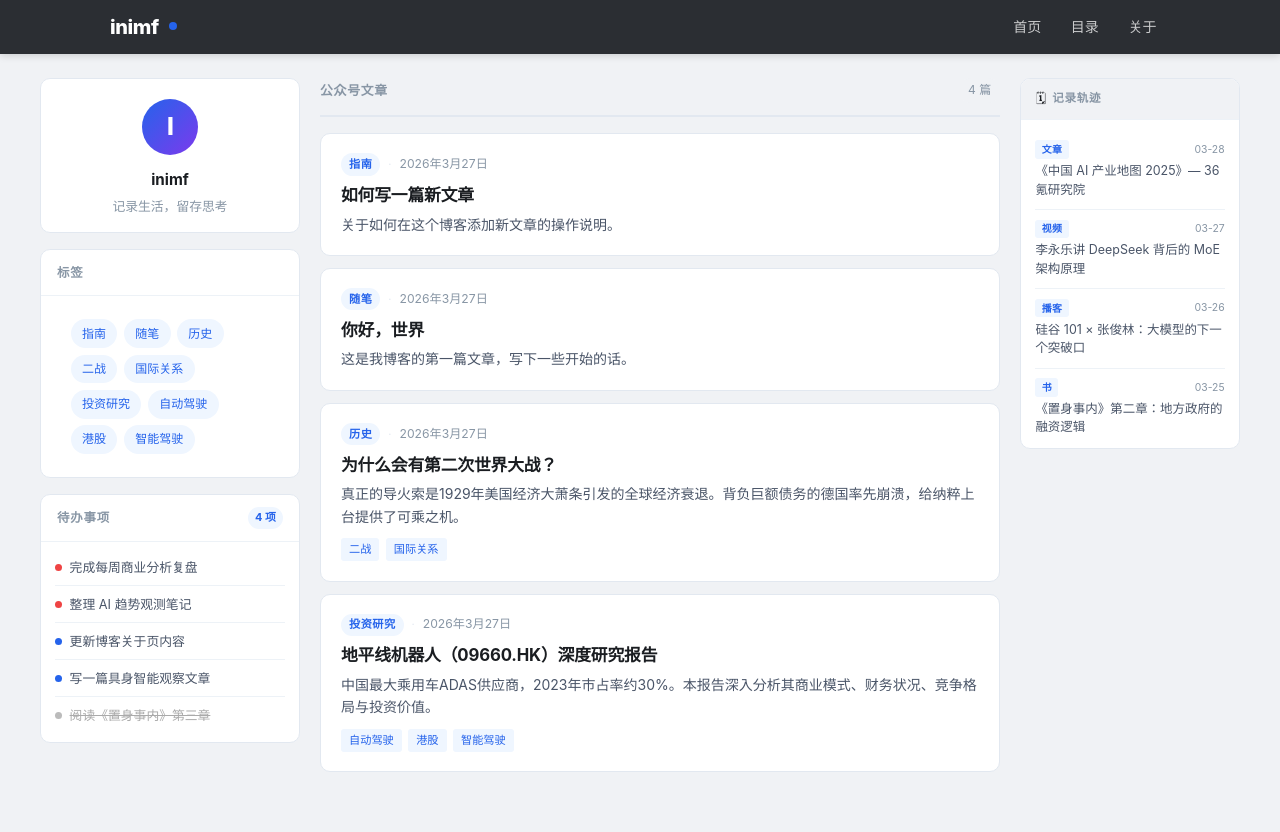
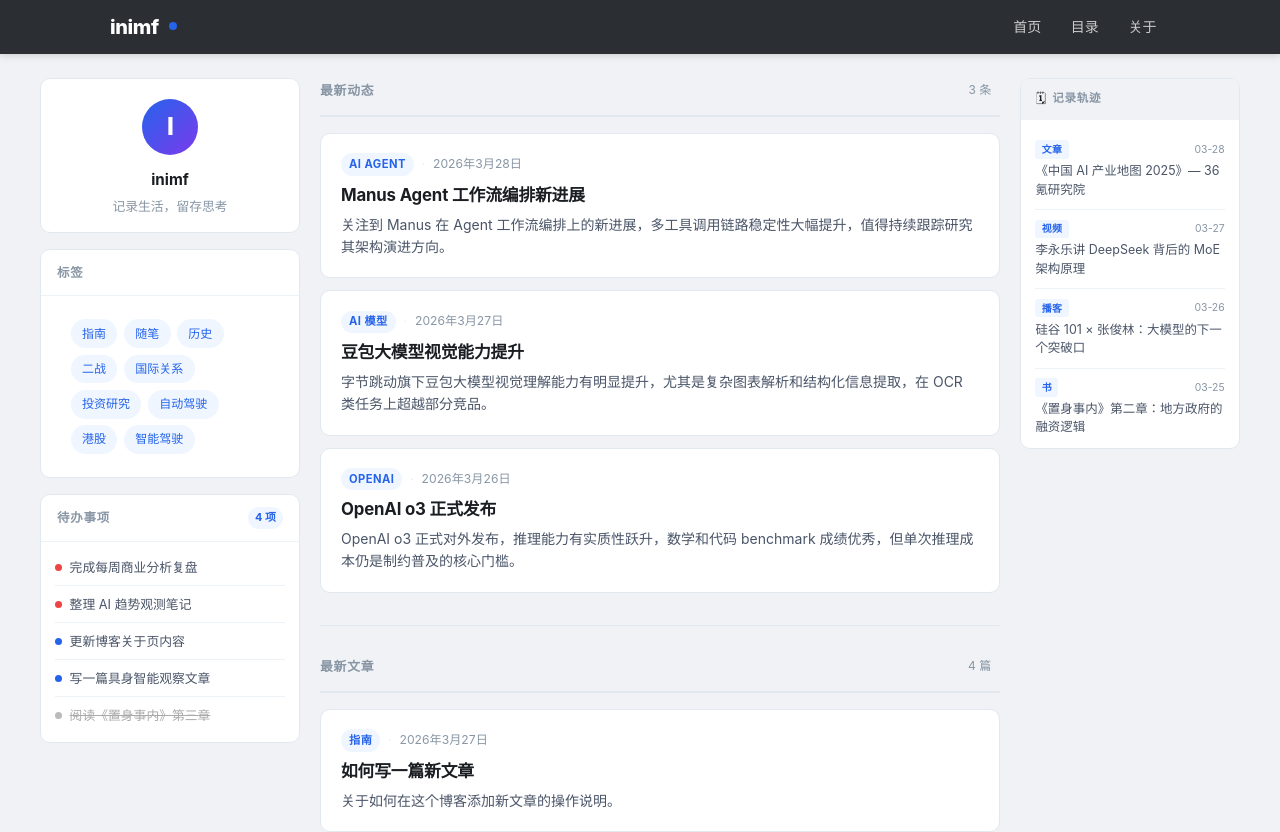
Before and after one commit to web1286/inimf-blog, a Next.js app: page / in a window 1280 px wide. Shown: the top 832 px of the page. Built offline with nearby package versions, Linux system fonts and the light colour scheme.

Commit message:
✨ feat: 中间分为最新动态+最新文章两个独立板块

```diff
--- a/pages/index.tsx
+++ b/pages/index.tsx
@@ -18,11 +18,73 @@ interface HomeProps {
   posts: Post[]
 }
 
+// ===== 最新动态（简讯/突发/短思考，独立维护）=====
+const UPDATES = [
+  {
+    date: '2026-03-28',
+    title: 'Manus Agent 工作流编排新进展',
+    summary: '关注到 Manus 在 Agent 工作流编排上的新进展，多工具调用链路稳定性大幅提升，值得持续跟踪研究其架构演进方向。',
+    tags: ['AI Agent'],
+  },
+  {
+    date: '2026-03-27',
+    title: '豆包大模型视觉能力提升',
+    summary: '字节跳动旗下豆包大模型视觉理解能力有明显提升，尤其是复杂图表解析和结构化信息提取，在 OCR 类任务上超越部分竞品。',
+    tags: ['AI 模型'],
+  },
+  {
+    date: '2026-03-26',
+    title: 'OpenAI o3 正式发布',
+    summary: 'OpenAI o3 正式对外发布，推理能力有实质性跃升，数学和代码 benchmark 成绩优秀，但单次推理成本仍是制约普及的核心门槛。',
+    tags: ['OpenAI'],
+  },
+]
+
 export default function Home({ posts }: HomeProps) {
   return (
     <Layout posts={posts}>
+
+      {/* ========== 板块一：最新动态 ========== */}
+      <div className="feed-section">
         <div className="feed-header">
-        <span className="feed-title">公众号文章</span>
+          <span className="feed-title">最新动态</span>
+          <span className="feed-count">{UPDATES.length} 条</span>
+        </div>
+
+        <div className="post-feed">
+          {UPDATES.map((item, i) => (
+            <article key={i} className="post-card">
+              <div className="post-card-inner">
+                <div className="post-card-content">
+                  <div className="post-card-meta">
+                    {item.tags && item.tags.length > 0 && (
+                      <>
+                        <span className="post-category-badge">{item.tags[0]}</span>
+                        <span className="post-meta-sep">·</span>
+                      </>
+                    )}
+                    <time className="post-date" dateTime={item.date}>
+                      {format(new Date(item.date), 'yyyy年M月d日', { locale: zhCN })}
+                    </time>
+                  </div>
+                  <h2 className="post-card-title">{item.title}</h2>
+                  {item.summary && (
+                    <p className="post-card-summary">{item.summary}</p>
+                  )}
+                </div>
+              </div>
+            </article>
+          ))}
+        </div>
+      </div>
+
+      {/* ========== 分隔线 ========== */}
+      <div className="feed-divider" />
+
+      {/* ========== 板块二：最新文章（主线）========== */}
+      <div className="feed-section">
+        <div className="feed-header">
+          <span className="feed-title">最新文章</span>
           <span className="feed-count">{posts.length} 篇</span>
         </div>
 
@@ -78,6 +140,8 @@ export default function Home({ posts }: HomeProps) {
             ))}
           </div>
         )}
+      </div>
+
     </Layout>
   )
 }
```
Lines whose indentation alone changed are shown as unchanged.
